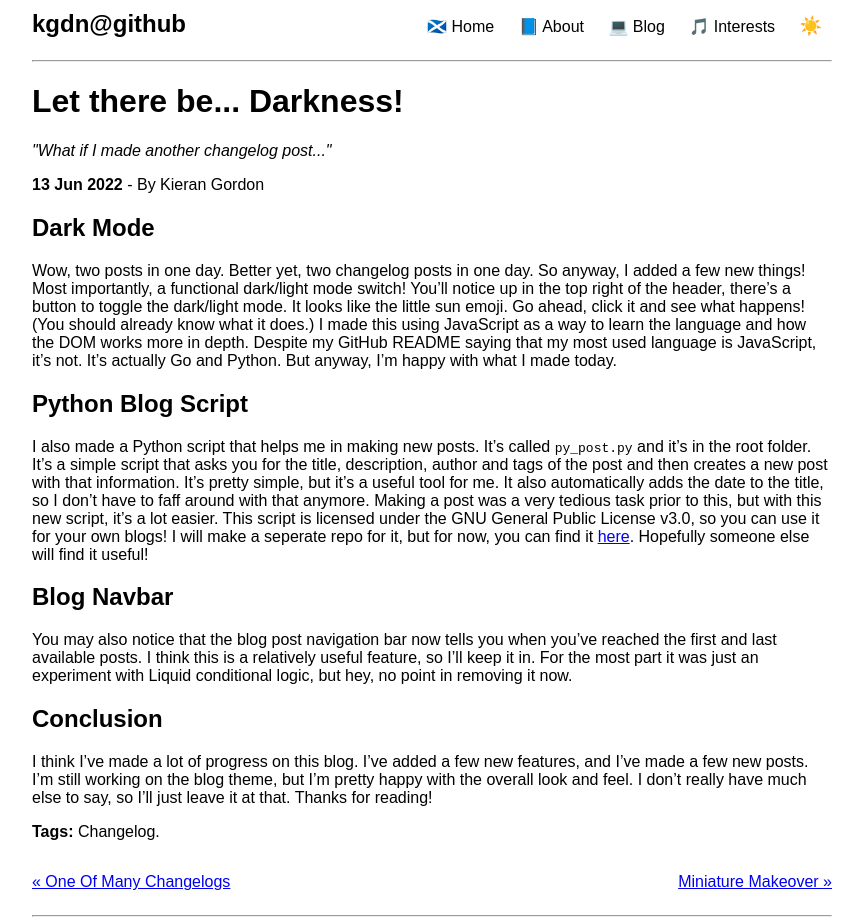
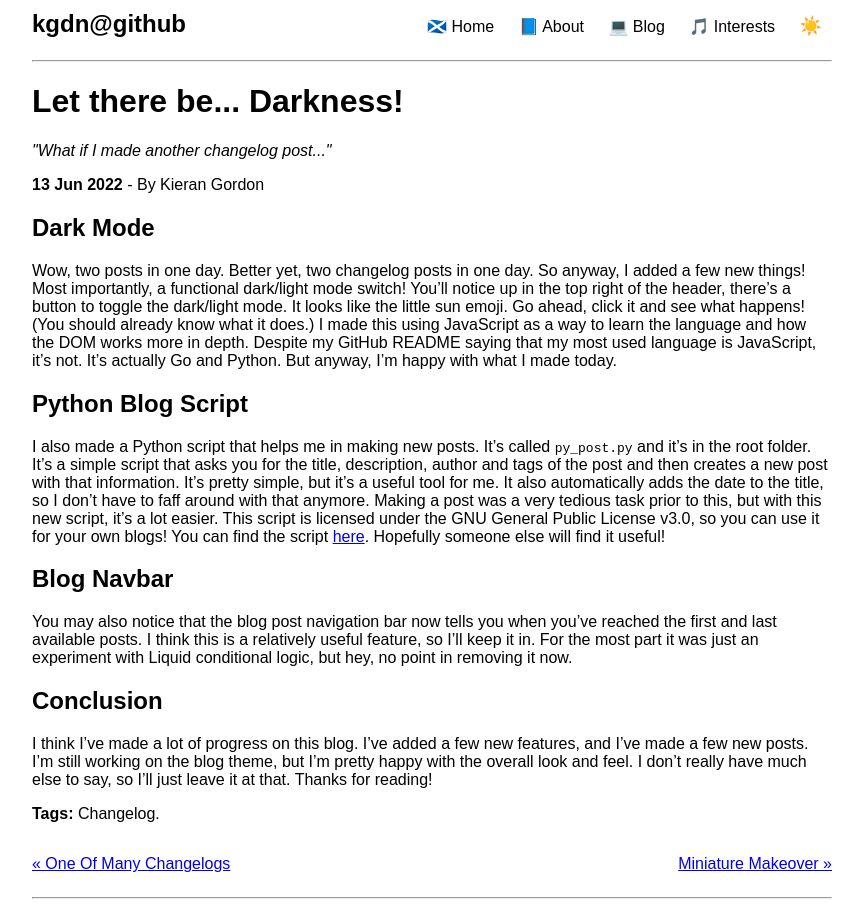
Before and after one commit to kgdn/kgdn.github.io, a Jekyll site: the page built from _posts/2022-06-13-let-there-be...-darkness!.md, in a window 1280 px wide. Shown: the top 922 px of the page, without its empty margins (208-1071 px from the left). Built offline with Jekyll 4.4.1, drawn with Linux system fonts in a browser that asks for light colours; comment, search, counter and statistics services are not loaded.

Commit message:
Update repo info

```diff
--- a/_posts/2022-06-13-let-there-be...-darkness!.md
+++ b/_posts/2022-06-13-let-there-be...-darkness!.md
@@ -11,7 +11,7 @@
 Wow, two posts in one day. Better yet, two changelog posts in one day. So anyway, I added a few new things! Most importantly, a functional dark/light mode switch! You'll notice up in the top right of the header, there's a button to toggle the dark/light mode. It looks like the little sun emoji. Go ahead, click it and see what happens! (You should already know what it does.) I made this using JavaScript as a way to learn the language and how the DOM works more in depth. Despite my GitHub README saying that my most used language is JavaScript, it's not. It's actually Go and Python. But anyway, I'm happy with what I made today.
 
 ## Python Blog Script
-I also made a Python script that helps me in making new posts. It's called `py_post.py` and it's in the root folder. It's a simple script that asks you for the title, description, author and tags of the post and then creates a new post with that information. It's pretty simple, but it's a useful tool for me. It also automatically adds the date to the title, so I don't have to faff around with that anymore. Making a post was a very tedious task prior to this, but with this new script, it's a lot easier. This script is licensed under the GNU General Public License v3.0, so you can use it for your own blogs! I will make a seperate repo for it, but for now, you can find it [here](https://github.com/kgdn/kgdn.github.io/blob/master/py_post.py). Hopefully someone else will find it useful!
+I also made a Python script that helps me in making new posts. It's called `py_post.py` and it's in the root folder. It's a simple script that asks you for the title, description, author and tags of the post and then creates a new post with that information. It's pretty simple, but it's a useful tool for me. It also automatically adds the date to the title, so I don't have to faff around with that anymore. Making a post was a very tedious task prior to this, but with this new script, it's a lot easier. This script is licensed under the GNU General Public License v3.0, so you can use it for your own blogs! You can find the script [here](https://github.com/kgdn/jekyll-blog-poster). Hopefully someone else will find it useful!
 
 ## Blog Navbar
 You may also notice that the blog post navigation bar now tells you when you've reached the first and last available posts. I think this is a relatively useful feature, so I'll keep it in. For the most part it was just an experiment with Liquid conditional logic, but hey, no point in removing it now.
```
